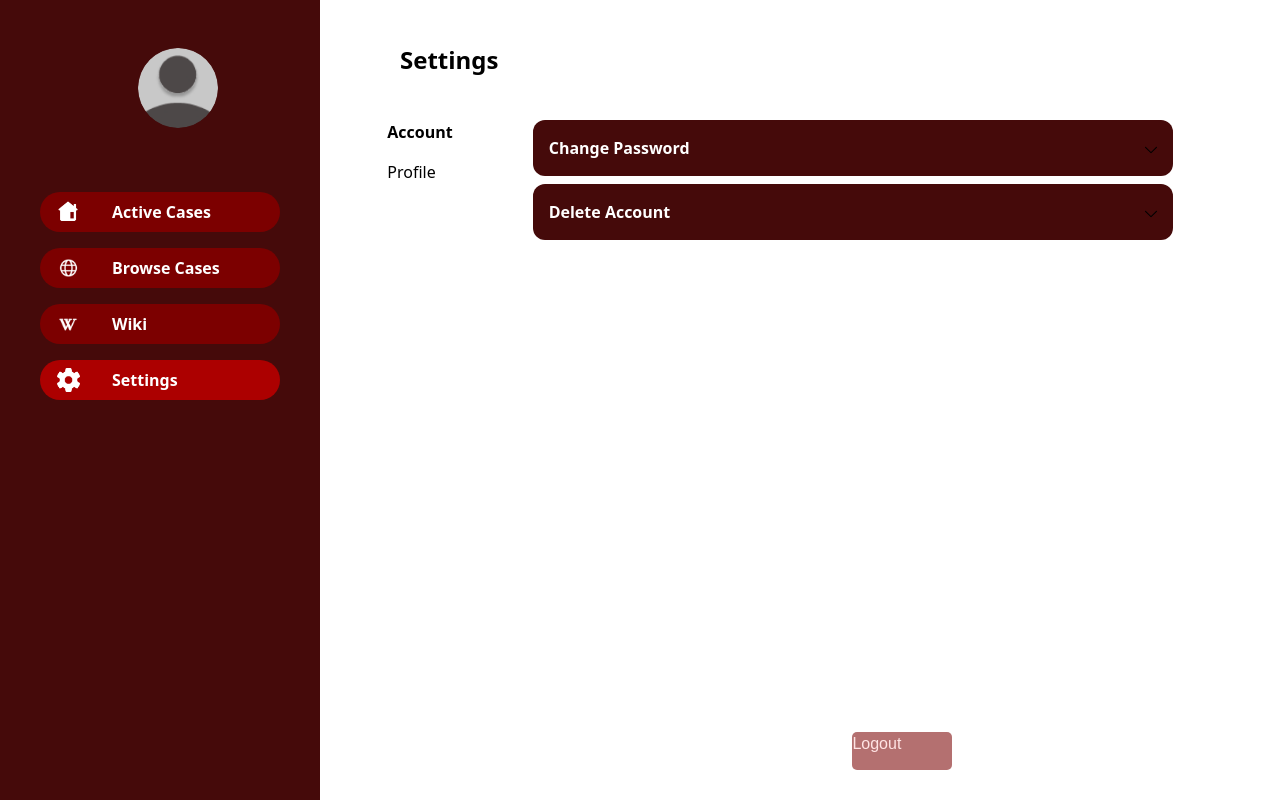
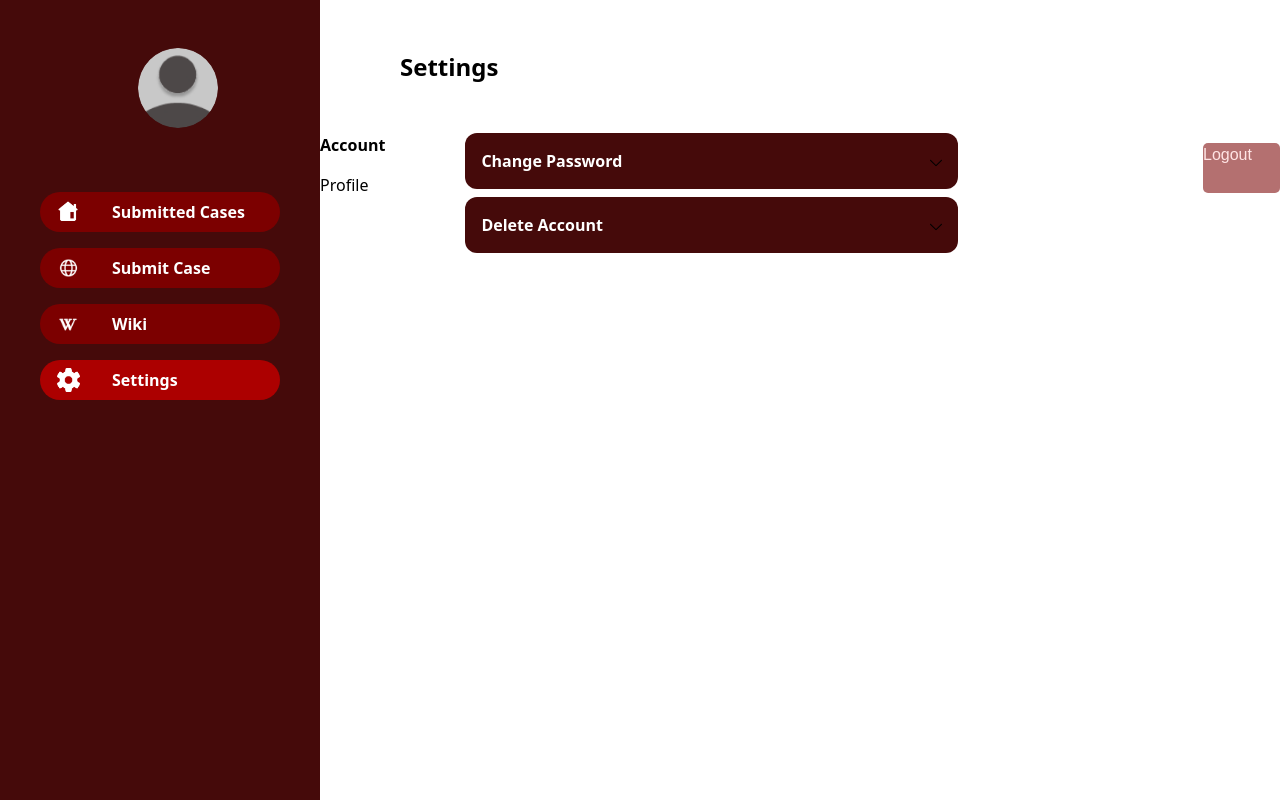
Before and after one commit to lssndrrr/Laymans-Law, a Django app: page /authentication/SPasswordMG/ in a window 1280 px wide. Run offline with Django 5.2, Linux system fonts and the light colour scheme; style sheets or scripts are compiled from the project's sources; parts of the project's set-up code (start-up, migrations or seed data) failed here and were passed over.

Commit message:
settings laymen

```diff
--- a/templates/settings/laymen_settings-pass.html
+++ b/templates/settings/laymen_settings-pass.html
@@ -133,13 +133,13 @@
 
             <!-- navigation buttons -->
             <div class="flex flex-col items-center justify-center w-full">
-                <a href="{%url 'AProfile' roll_number=user.abogado.roll_number%}" class="bg-bloo text-white font-bold mb-4 px-4 py-2 rounded-full w-3/4 flex">
+                <a href="{%url 'MProfile' m_id=user.manggagawa.m_id%}" class="bg-bloo text-white font-bold mb-4 px-4 py-2 rounded-full w-3/4 flex">
                     <div class="h-6 w-6 logo-home mr-8 inline-block"></div>
-                    Active Cases
+                    Submitted Cases
                 </a>
-                <a href="{%url 'BrowseCases' roll_number=user.abogado.roll_number%}" class="bg-bloo text-white font-bold mb-4 px-4 py-2 rounded-full w-3/4 flex">
+                <a href="{%url 'SubmitCase' m_id=user.manggagawa.m_id%}" class="bg-bloo text-white font-bold mb-4 px-4 py-2 rounded-full w-3/4 flex">
                     <div class="h-6 w-6 logo-browse mr-8 inline-block"></div>
-                    Browse Cases
+                    Submit Case
                 </a>
                 <!-- <a href="#" class="bg-bloo text-white font-bold mb-4 px-4 py-2 rounded-full w-3/4 flex">
                     <div class="h-6 w-6 logo-wiki mr-8 inline-block"></div>
@@ -232,12 +232,13 @@
                                 </div>
                             </div>
                         </div>
+                        <form method="post" action="{% url 'AbogadoLogout' %}" class="logout">
+                            {% csrf_token %}
+                            <button type="submit" class="flex items-center">Logout</button>
+                        </form>
                     </div>
 
-                    <form method="post" action="{% url 'AbogadoLogout' %}" class="logout">
-                        {% csrf_token %}
-                        <button type="submit">Logout</button>
-                    </form>
+
                 </div>
             </div>
         </div>
```
